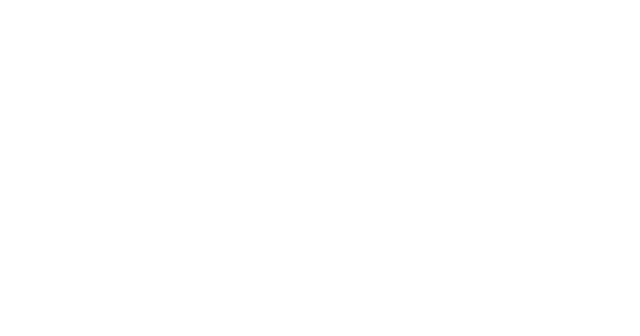
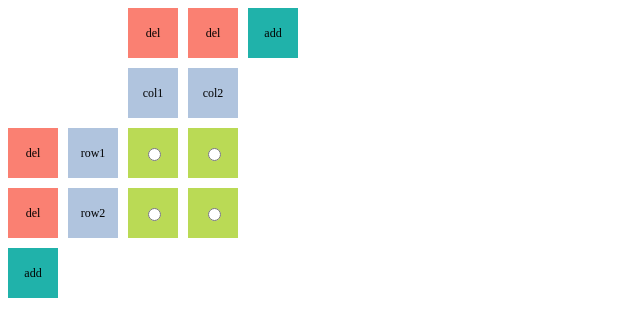
Before and after one commit to lspk129/question-editor, a React (Create React App) app: page / in a window 1280 px wide. Shown: the top 336 px of the page, without its empty margins (0-640 px from the left). Built offline with nearby package versions, Linux system fonts and the light colour scheme.

Commit message:
Create radio matrix with add and remove functionality

```diff
--- a/src/components/App.js
+++ b/src/components/App.js
@@ -1,11 +1,81 @@
 import React, { Component } from 'react';
+import { Grid, Row, Col, Empty } from './Grid';
 
 class App extends Component {
-  state = { count: 0 };
+  state = {
+    rows: [
+      { id: 'ybvtb', text: '' },
+      { id: 'm23n4', text: '' },
+    ],
+    cols: [
+      { id: '12345', text: '' },
+      { id: 'awdwa', text: '' },
+    ],
+  };
+
+  handleDelete = axis => (e) => {
+    const cells = this.state[axis];
+    const cellIndex = cells.findIndex(cell => cell.id === e.target.dataset[axis]);
+    const newCellState = [
+      ...cells.slice(0, cellIndex),
+      ...cells.slice(cellIndex + 1),
+    ];
+    this.setState({ [axis]: newCellState });
+  }
+
+  handleAdd = axis => () => {
+    const id = Math.random().toString(36).slice(-5);
+    this.setState({
+      [axis]: [...this.state[axis], { id }],
+    });
+  }
+
+  renderRows = rows => rows.map(({ id, text }, index) => (
+    <Row key={id}>
+      <Col
+        remove
+        data-rows={id}
+        onClick={this.handleDelete('rows')}
+      >
+          del
+      </Col>
+      <Col text>row{index + 1}</Col>
+      {this.state.cols.map(col => <Col key={col.id}><input type="radio" /></Col>)}
+    </Row>
+  ))
+
+  renderCols = cols => [
+    <Row>
+      <Empty />
+      {cols.map(({ id, text }) => [
+        <Col
+          key={id}
+          remove
+          data-cols={id}
+          onClick={this.handleDelete('cols')}
+        >
+          del
+        </Col>,
+      ])}
+      <Col add onClick={this.handleAdd('cols')}>add</Col>
+    </Row>,
+    <Row>
+      <Empty />
+      {cols.map(({ id, text }, index) => [
+        <Col text key={id}>col{index + 1}</Col>,
+      ])}
+    </Row>,
+  ];
 
   render() {
     return (
-      <div />
+      <Grid>
+        {this.renderCols(this.state.cols)}
+        {this.renderRows(this.state.rows)}
+        <Row>
+          <Col add onClick={this.handleAdd('rows')}>add</Col>
+        </Row>
+      </Grid>
     );
   }
 }
--- /dev/null
+++ b/src/components/Grid.js
@@ -0,0 +1,31 @@
+import styled from 'styled-components';
+
+export const Grid = styled.div`
+  display: grid;
+  grid-gap: 10px;
+  grid-auto-rows: 50px;
+`;
+
+export const Row = styled.div`
+  display: grid;
+  grid-template-columns: repeat(auto-fill, 50px);
+  grid-template-rows: 50px;
+  grid-column-gap: 10px;
+  ${({ first }) => first && 'grid-column: 3;'};
+`;
+
+export const Col = styled.div`
+  display: grid;
+  align-items: center;
+  justify-items: center;
+  font-size: 12px;
+  background-color: #BADA55;
+  ${({ remove }) => remove && 'background-color: salmon; cursor: pointer'};
+  ${({ add }) => add && 'background-color: lightSeaGreen; cursor: pointer'};
+  ${({ text }) => text && 'background-color: LightSteelBlue'};
+`;
+
+export const Empty = styled.div`
+  grid-column: 1 / 3;
+  grid-row: 1 / 3;
+`;
```
